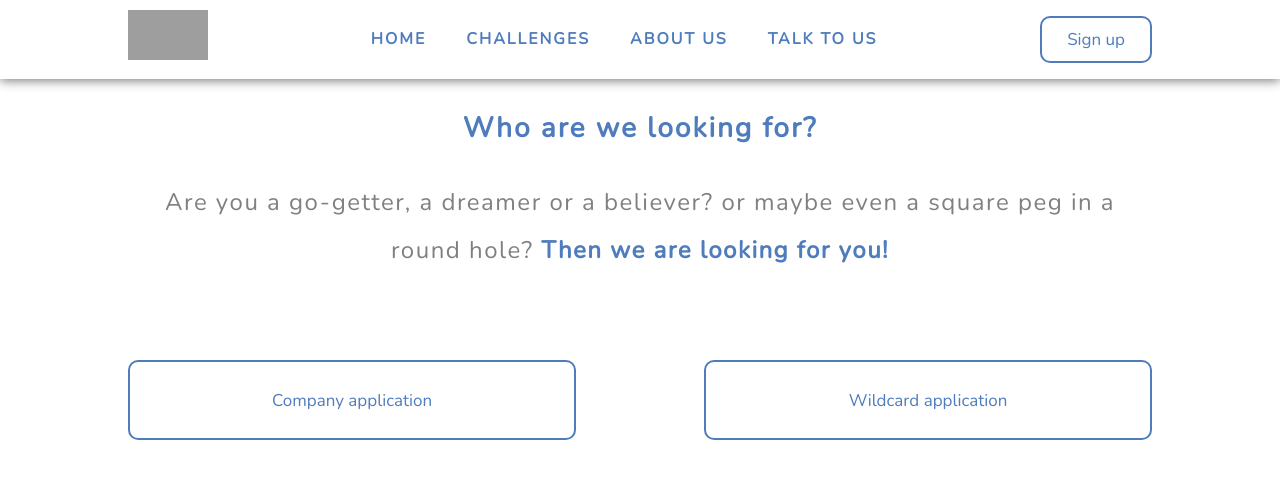
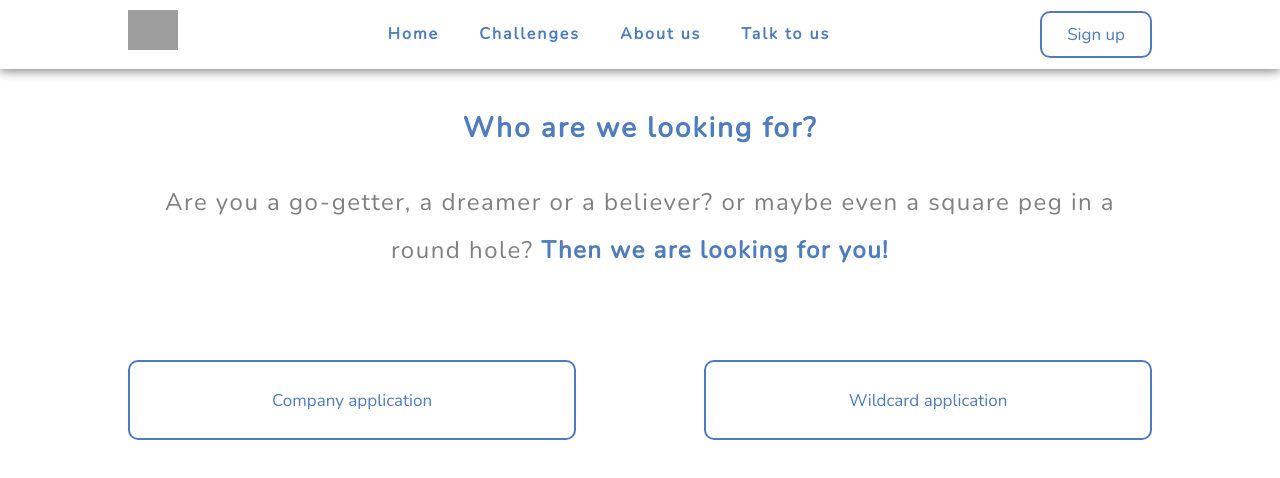
Before and after one commit to efenstakes/gmc, a React (Create React App) app: page /register in a window 1280 px wide. Shown: the top 478 px of the page. Built offline with nearby package versions, Linux system fonts and the light colour scheme; grey boxes are pictures that could not be loaded.

Commit message:
slight toolbar adjustments... TODO: Make dropdown

```diff
--- a/src/components/common/Button.tsx
+++ b/src/components/common/Button.tsx
@@ -23,23 +23,18 @@ export default class Button extends React.Component<Props> {
 
 const Wrapper = styled.button`
   font-family: "Nunito", sans-serif;
-  border: 2px solid black;
+  border: 2px solid #4f7cbd;
   background-color: white;
   border-radius: 10px;
-  color: black;
   padding: 10px 25px;
   font-size: 17px;
   cursor: pointer;
   transition: all 0.3s ease 0s;
-
-  border-color: #4f7cbd;
   color: #4f7cbd;
-
   :hover {
     background: #4f7cbd;
     color: white;
   }
-
   @media (max-width: 769px) {
     font-size: 14px;
     padding: 5px 15px;
--- a/src/components/layout/Toolbar.tsx
+++ b/src/components/layout/Toolbar.tsx
@@ -18,22 +18,22 @@ const Toolbar: React.FC = () => {
         <ul className="nav_links">
           <Link to="/">
             <li>
-              <a>HOME</a>
+              <a>Home</a>
             </li>
           </Link>
           <Link to="/challenges">
             <li>
-              <a>CHALLENGES</a>
+              <a>Challenges</a>
             </li>
           </Link>
           <Link to="/about">
             <li>
-              <a>ABOUT US</a>
+              <a>About us</a>
             </li>
           </Link>
           <Link to="/contact">
             <li>
-              <a>TALK TO US</a>
+              <a>Talk to us</a>
             </li>
           </Link>
         </ul>
@@ -66,8 +66,8 @@ const Wrapper = styled.div`
   }
   .logo {
     cursor: pointer;
-    height: 50px;
-    width: 80px;
+    height: 40px;
+    width: 50px;
   }
 
   .nav_links {
@@ -86,4 +86,27 @@ const Wrapper = styled.div`
   .nav_links li a:hover {
     color: #0088a9;
   }
+
+  @media (max-width: 500px) {
+    .nav_links li {
+      display: inline-block;
+      padding: 0px 5px;
+    }
+    li,
+    a {
+      font-size: 8px;
+      letter-spacing: 1px;
+    }
+    .logo {
+      cursor: pointer;
+      height: 30px;
+      width: 30px;
+    }
+    button {
+      border: 1px solid #4f7cbd;
+      font-size: 8px;
+      padding: 2px 2px;
+      border-radius: 5px;
+    }
+  }
 `;
--- a/src/pages/mobile/about.tsx
+++ b/src/pages/mobile/about.tsx
@@ -279,7 +279,7 @@ const PageWrapper = styled.div`
   display: flex;
   flex-direction: column;
   justify-content: space-between;
-  padding: 100px 0;
+  padding: 30px 0;
 `;
 
 const ContentWrap = styled.div`
--- a/src/pages/mobile/challenges/index.tsx
+++ b/src/pages/mobile/challenges/index.tsx
@@ -100,7 +100,7 @@ const PageWrapper = styled.div`
   display: flex;
   flex-direction: column;
   justify-content: space-between;
-  padding: 100px 0;
+  padding: 30px 0;
 `;
 
 const ContentWrap = styled.div`
--- a/src/pages/mobile/contact.tsx
+++ b/src/pages/mobile/contact.tsx
@@ -35,7 +35,7 @@ const PageWrapper = styled.div`
   display: flex;
   flex-direction: column;
   justify-content: space-between;
-  padding: 100px 0;
+  padding: 30px 0;
 `;
 
 const ContentWrap = styled.div`
--- a/src/pages/mobile/index.tsx
+++ b/src/pages/mobile/index.tsx
@@ -131,7 +131,7 @@ const PageWrapper = styled.div`
   display: flex;
   flex-direction: column;
   justify-content: space-between;
-  padding: 100px 0;
+  padding: 30px 0;
 `;
 
 const PartnersRow = styled.div`
--- a/src/pages/mobile/register/index.tsx
+++ b/src/pages/mobile/register/index.tsx
@@ -21,7 +21,7 @@ const MobileRegisterIndex: React.FC = () => {
         <br />
         <br />
         <Button text="Company application" />
-        <br/>
+        <br />
         <Button text="Wildcard application" />
       </ContentWrap>
     </PageWrapper>
@@ -34,8 +34,7 @@ const PageWrapper = styled.div`
   display: flex;
   flex-direction: column;
   justify-content: space-between;
-  padding: 100px 0;
-
+  padding: 30px 0;
 `;
 
 const ContentWrap = styled.div`
@@ -64,7 +63,7 @@ const ContentWrap = styled.div`
     padding: 15px 15px;
   }
 
-  @media(max-width: 321px) {
+  @media (max-width: 321px) {
     h3 {
       font-size: 14px;
     }
```
Lines whose indentation alone changed are shown as unchanged.
